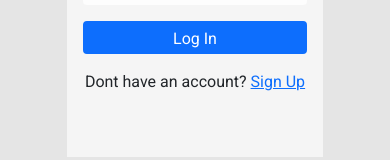
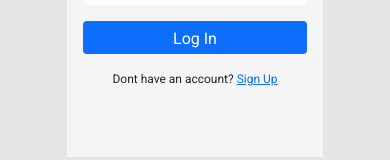
Before and after one commit to gmunilla14/Requirement-Host-frontend, a React (Create React App) app: page /signin in a window 390 px wide. Shown: the part 483-643 px from the top of the page. Built offline with nearby package versions, Linux system fonts and the light colour scheme.

Commit message:
Decrease login navigate prompt size

```diff
--- a/src/styles.css
+++ b/src/styles.css
@@ -1068,6 +1068,10 @@ td {
     font-size: 0.75rem;
   }
 
+  .login-navigate {
+    font-size: 0.75rem;
+  }
+
   .login-title {
     font-size: 1.5rem;
   }
@@ -1191,10 +1195,6 @@ td {
     width: 14rem;
     margin-left: 1rem;
   }
-
-
-
-
 }
 
 @media (max-width: 400px) {
```
